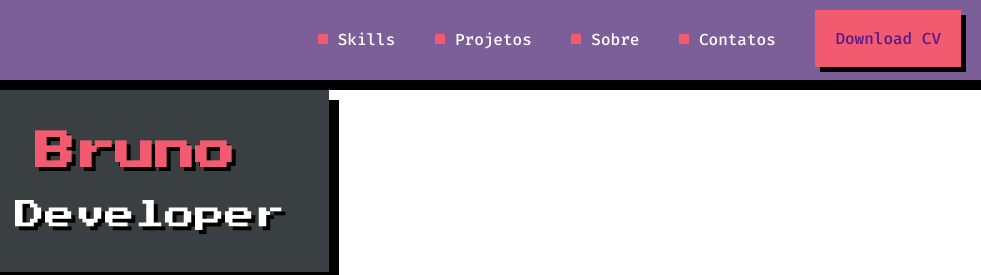
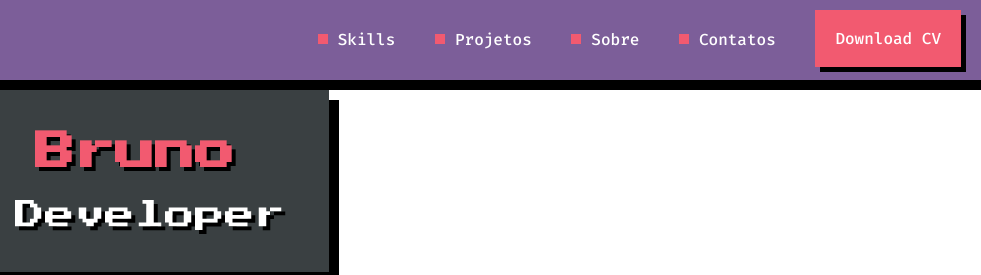
Before and after one commit to rodrigoalmeidagit/projeto-collabcode, a plain HTML site: page html/index.html in a window 1280 px wide. Shown: the top 275 px of the page, 299-1280 px from the left. Drawn offline with Linux system fonts and the light colour scheme.

Commit message:
include button cv color

```diff
--- a/css/header.css
+++ b/css/header.css
@@ -34,6 +34,7 @@
   margin-right: 0;
   padding: 18px 20px;
   display: inline-block;
+  color: var(--color-third);
   background: var(--color-first);
   box-shadow: 5px 5px 0px var(--color-black-first);
 }
```
